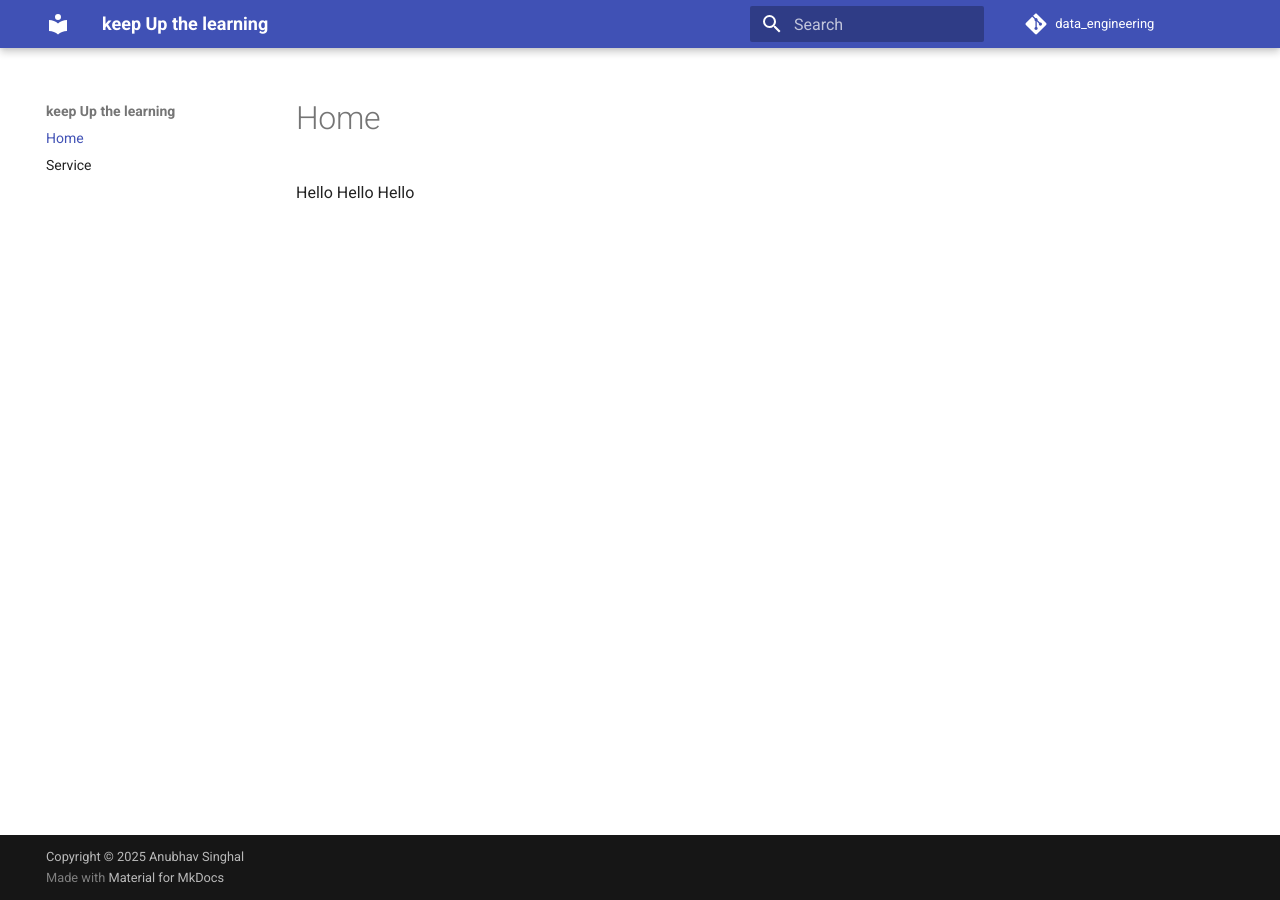
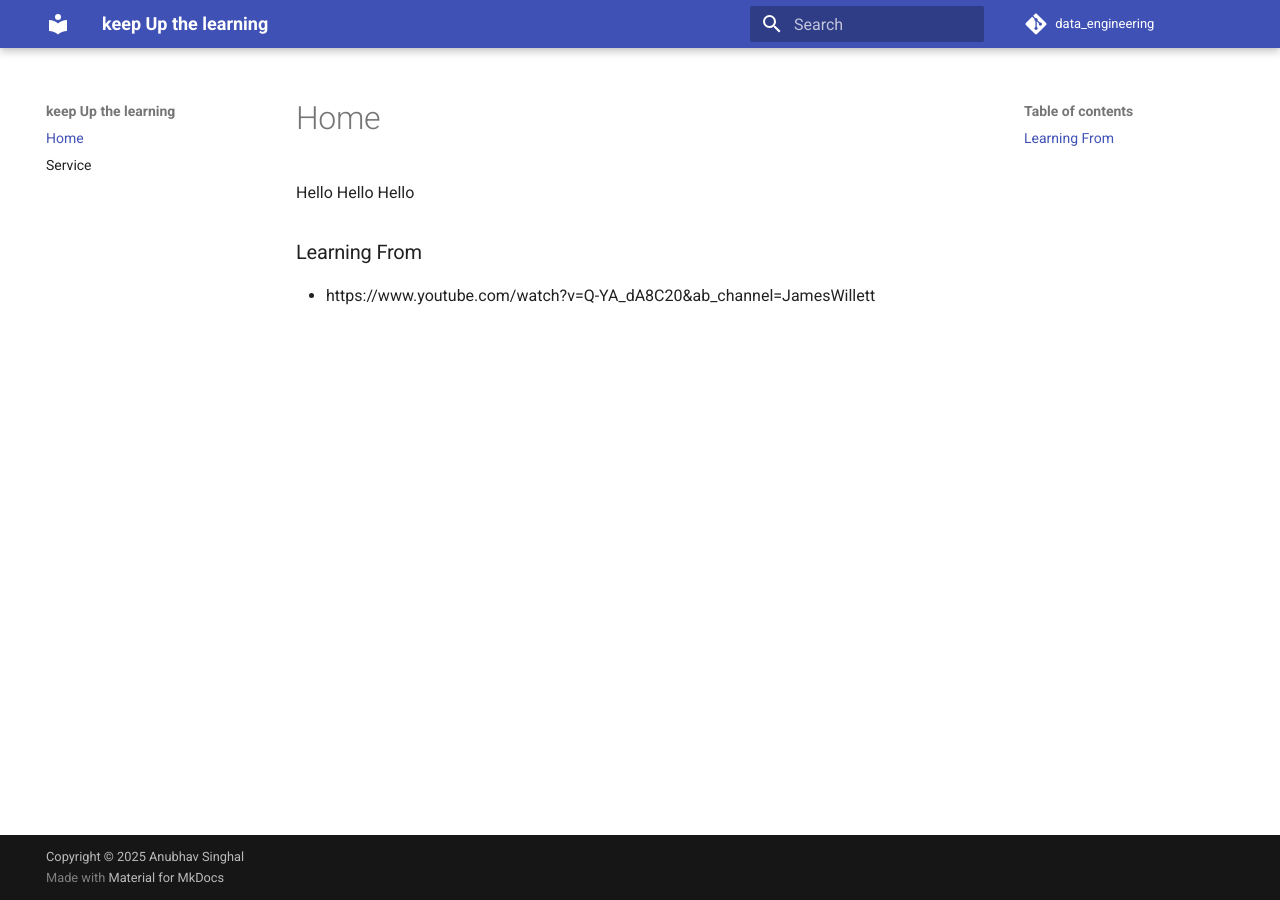
Before and after one commit to anubhav-data1/data_engineering, an MkDocs documentation site: the page built from docs/home/start.md, in a window 1280 px wide. Built offline with MkDocs 1.6.1 and Material for MkDocs 9.7.7, drawn with Linux system fonts in a browser that asks for light colours; comment, search, counter and statistics services are not loaded.

Commit message:
Update start.md

```diff
--- a/docs/home/start.md
+++ b/docs/home/start.md
@@ -1,3 +1,6 @@
 Hello
 Hello
 Hello
+### Learning From
+
+* https://www.youtube.com/watch?v=Q-YA_dA8C20&ab_channel=JamesWillett
```
